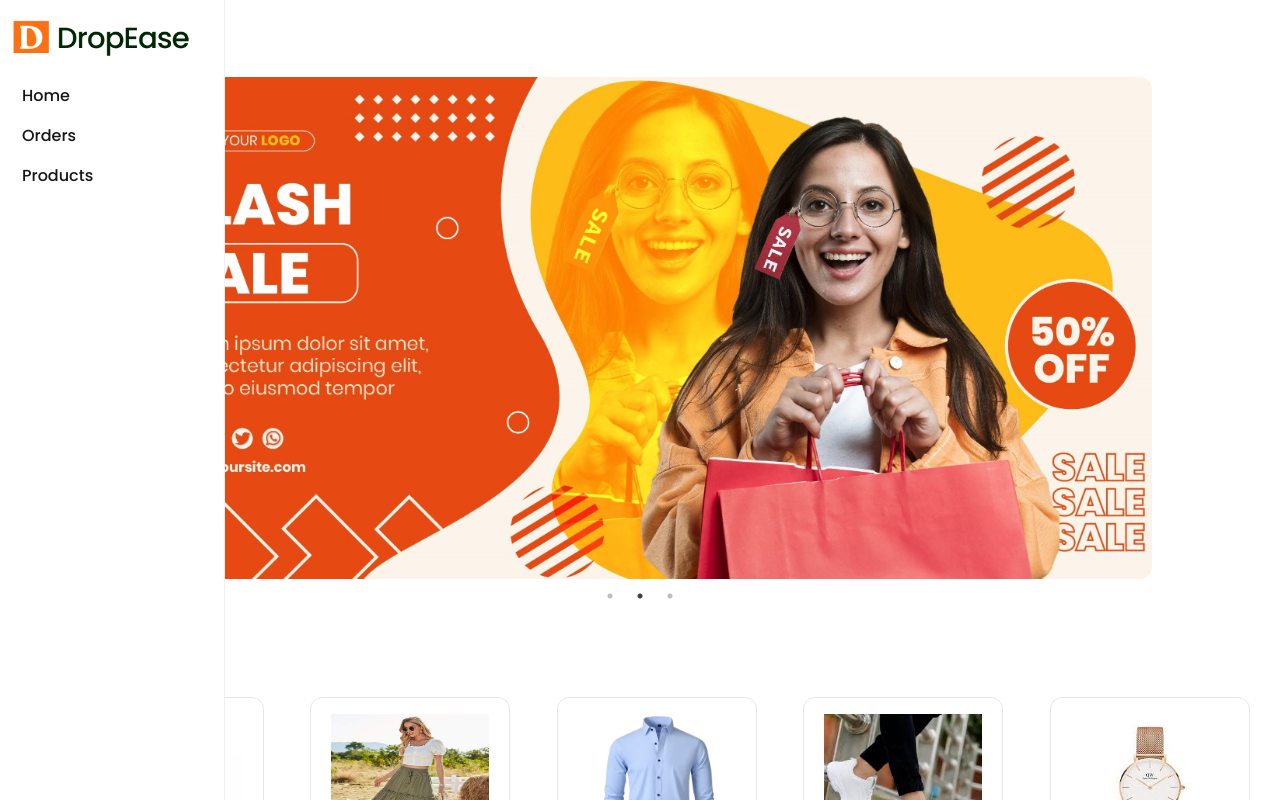
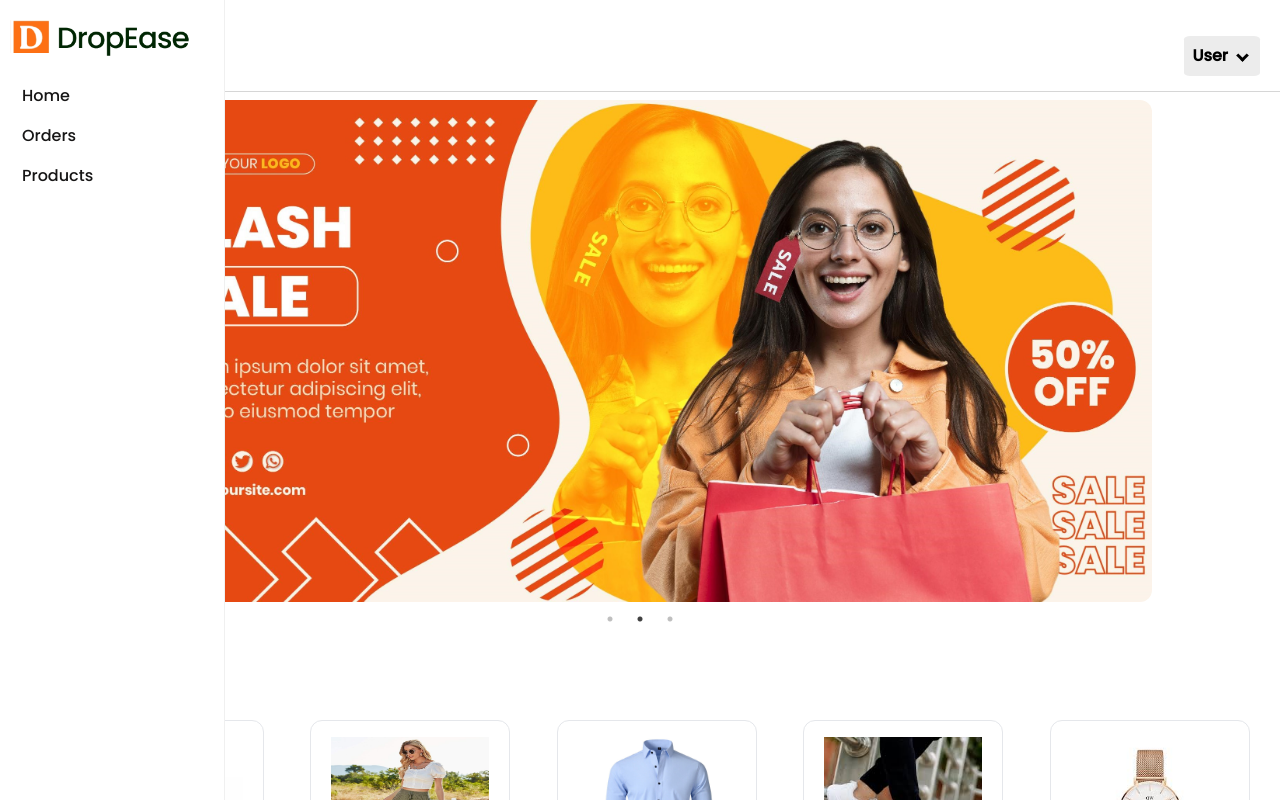
Before and after one commit to coolkheng/DropEase, a React (Create React App) app: page /home in a window 1280 px wide. Shown: the top 800 px of the page. Built offline with nearby package versions, Linux system fonts and the light colour scheme.

Commit message:
fixed layout, added header to retailer home

```diff
--- a/src/pages/Shop.jsx
+++ b/src/pages/Shop.jsx
@@ -3,6 +3,7 @@ import { FaRegCircleUser } from "react-icons/fa6";
 import Hero from "../components/Hero";
 import Navbar from "../components/SideNav";
 import ProductCard from "../components/ProductCard";
+import Header from "../components/Header";
 import "slick-carousel/slick/slick.css";
 import "slick-carousel/slick/slick-theme.css";
 import Productss from "../components/Productss";
@@ -16,7 +17,7 @@ const Shop = () => {
             <div className="text-5xl cursor-pointer relative flex justify-start ml-5">
               <FaRegCircleUser />
             </div>
-            <p className="capitalize text-lg font-semibold ml-2">Username</p>
+            <Header/>
           </div>
           <Navbar/>
         </div>
--- a/src/style/Products.css
+++ b/src/style/Products.css
@@ -39,7 +39,7 @@
 .product-main-content {
     padding-bottom: 20px;
     padding-left: 180px;
-    background-color: rgb(245, 250, 254);
+    background-color: rgb(255, 255, 255);
     min-height: 100vh;
 }
 
```
